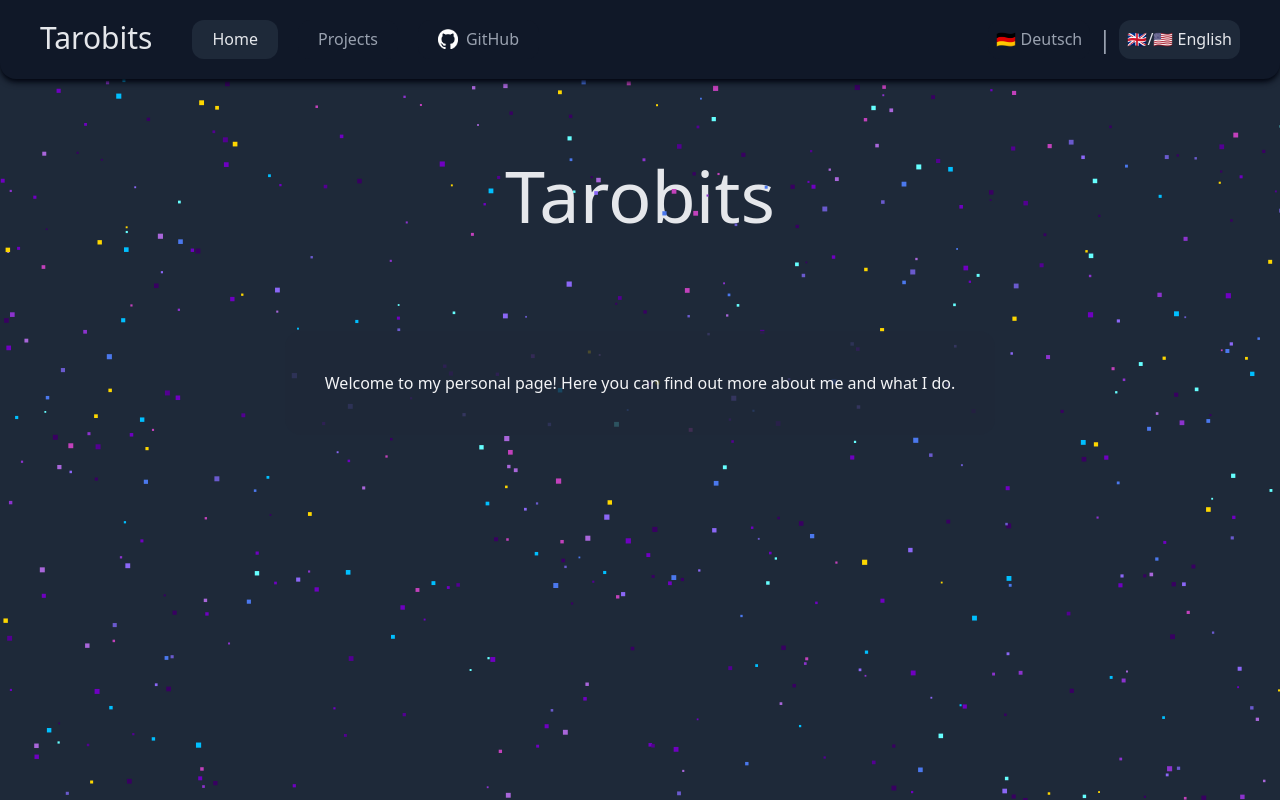
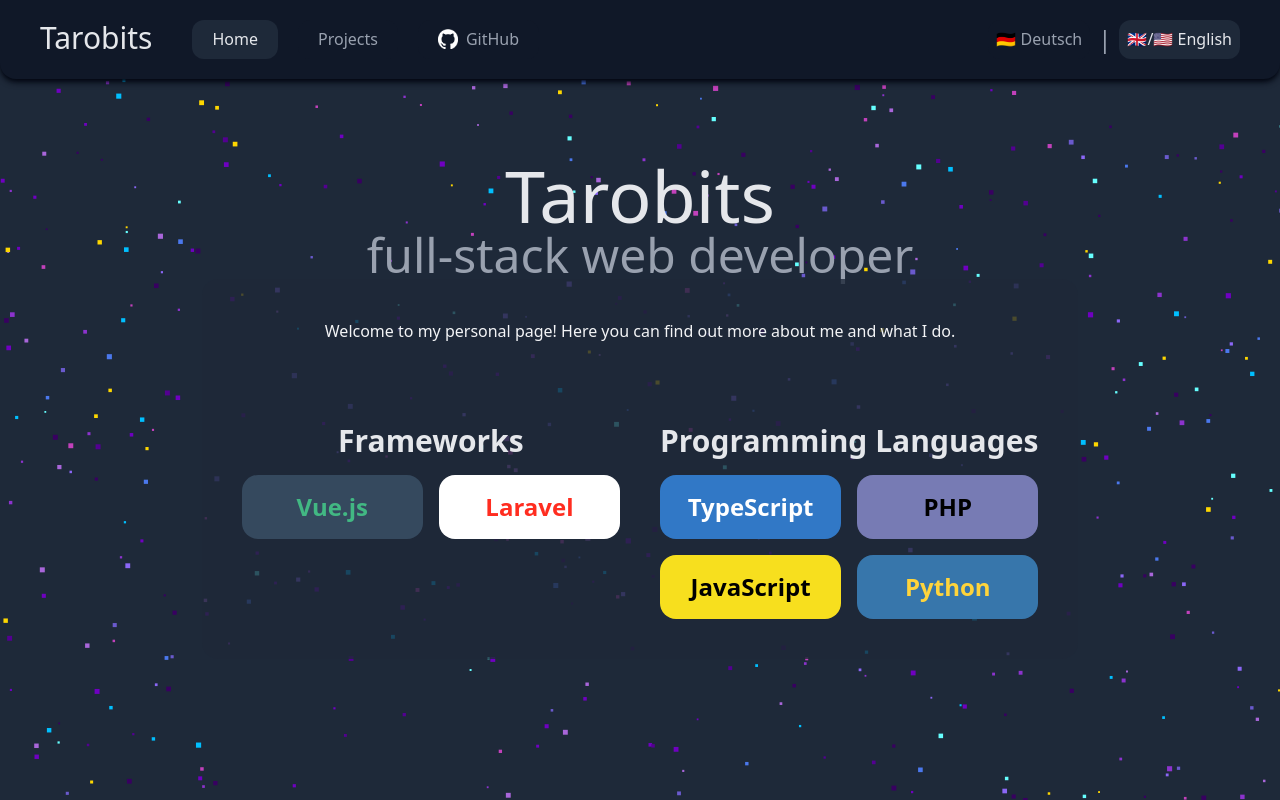
Before and after one commit to tarobits/tarobits.github.io, a Vue app: page / in a window 1280 px wide. Built offline with nearby package versions, Linux system fonts and the light colour scheme.

Commit message:
feat(home): list frameworks and programming languages

```diff
--- a/src/locales/de.json
+++ b/src/locales/de.json
@@ -5,7 +5,10 @@
   },
   "page": {
     "home": {
-      "welcometext": "Willkommen auf meiner persönlichen Seite! \nHier erfahren Sie mehr über mich und was ich kann."
+      "welcometext": "Willkommen auf meiner persönlichen Seite! \nHier erfahren Sie mehr über mich und was ich kann.",
+      "frameworks": "Frameworks",
+      "planguages": "Programmiersprachen",
+      "userdesc": "Full-Stack Webentwickler"
     }
   },
   "projects": {
--- a/src/locales/en.json
+++ b/src/locales/en.json
@@ -5,7 +5,10 @@
   },
   "page": {
     "home": {
-      "welcometext": "Welcome to my personal page! Here you can find out more about me and what I do."
+      "welcometext": "Welcome to my personal page! Here you can find out more about me and what I do.",
+      "userdesc": "full-stack web developer",
+      "frameworks": "Frameworks",
+      "planguages": "Programming Languages"
     }
   },
   "projects": {
--- a/src/pages/Home.vue
+++ b/src/pages/Home.vue
@@ -1,9 +1,24 @@
 <template>
     <DefaultLayout>
-        <div class="flex flex-col items-center pt-10 gap-20 w-full h-full">
-            <span class="text-7xl p-5 text-gray-200 overflow-hidden">{{ $t('title') }}</span>
-            <div class="bg-gray-800/80 z-2 w-fit h-fit p-10 rounded-2xl">
+        <div class="flex flex-col items-center pt-15 w-full h-full">
+            <span class="text-7xl text-gray-200 z-2 overflow-hidden">{{ $t('title') }}</span>
+            <span class="text-2xl md:text-5xl text-gray-400 z-2 text-center">{{ $t('page.home.userdesc') }}</span>
+            <div class="bg-gray-800/80 z-2 w-fit h-fit p-5 md:p-10 rounded-2xl">
                 <p class="text-gray-100 text-center">{{ $t('page.home.welcometext') }}</p>
+                <div class="grid grid-cols-1 md:grid-cols-2 gap-10 mt-5 md:mt-20">
+                    <div class="h-fit w-full grid grid-cols-2 gap-4">
+                        <p class="text-gray-200 text-3xl text-center col-span-2 font-bold">{{ $t('page.home.frameworks') }}</p>
+                        <div class=" h-fit w-full rounded-2xl p-4 text-center text-2xl font-semibold" style="background-color: #35495E;color: #42B883;">Vue.js</div>
+                        <div class=" h-fit w-full rounded-2xl p-4 text-center text-2xl font-semibold" style="background-color: #FFFFFF; color: #FF2D20;">Laravel</div>
+                    </div>
+                    <div class="h-fit w-full grid grid-cols-2 gap-4">
+                        <p class="text-gray-200 text-3xl text-center col-span-2 font-bold">{{ $t('page.home.planguages') }}</p>
+                        <div class=" h-fit w-full rounded-2xl p-4 text-center text-2xl font-semibold" style="background-color: #3178C6;color: #FFFFFF;">TypeScript</div>
+                        <div class=" h-fit w-full rounded-2xl p-4 text-center text-2xl font-semibold" style="background-color: #777BB4; color: #000000;">PHP</div>
+                        <div class=" h-fit w-full rounded-2xl p-4 text-center text-2xl font-semibold" style="background-color: #F7DF1E; color: #000000;">JavaScript</div>
+                        <div class=" h-fit w-full rounded-2xl p-4 text-center text-2xl font-semibold" style="background-color: #3776AB; color: #FFD43B;">Python</div>
+                    </div>
+                </div>
             </div>
         </div>
     </DefaultLayout>
```
